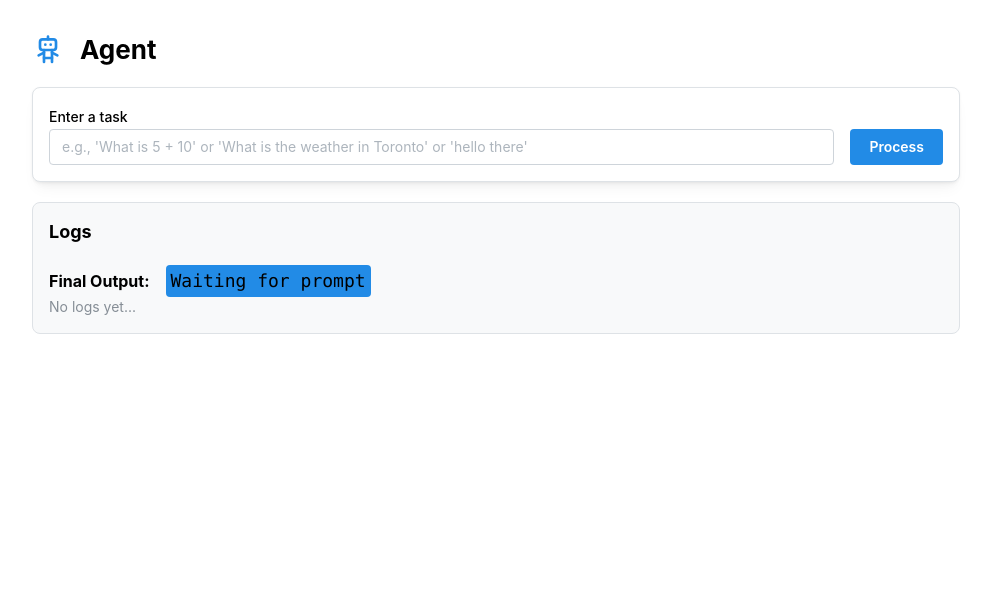
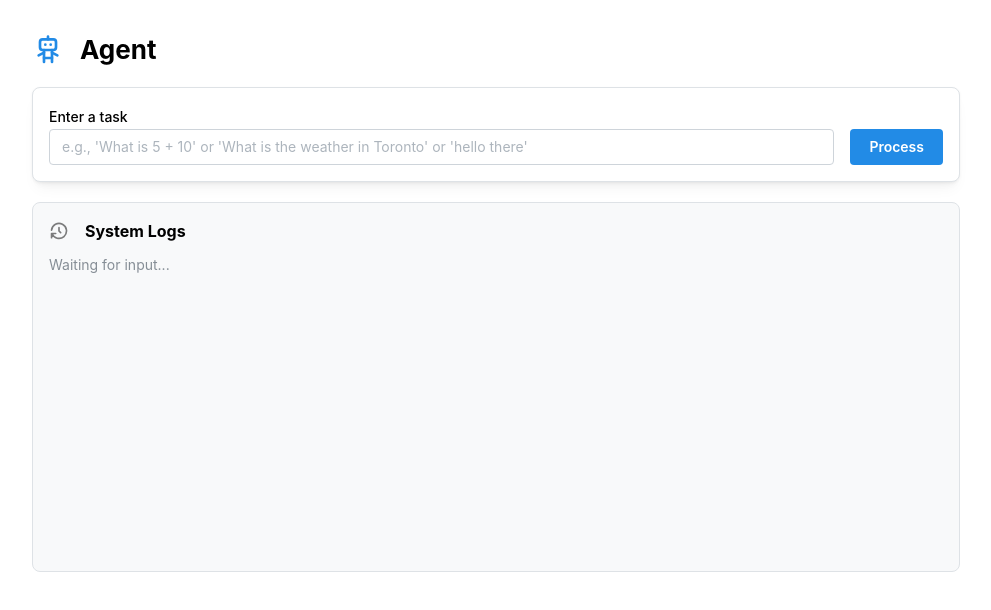
Before and after one commit to soaapp/genai-assessment, a React (Vite) app in the folder frontend/: page / in a window 1280 px wide. Shown: the top 610 px of the page, without its empty margins (144-1135 px from the left). Built offline with nearby package versions, Linux system fonts and the light colour scheme.

Commit message:
cleaning up logs ui

```diff
--- a/frontend/src/App.jsx
+++ b/frontend/src/App.jsx
@@ -1,7 +1,7 @@
 import React from 'react';
-import { useState, useEffect } from 'react';
-import { Container, Title, TextInput, Button, Paper, Group, Stack, Text, Code } from '@mantine/core';
-import { IconRobot } from '@tabler/icons-react';
+import { useState, useEffect, useRef } from 'react';
+import { Container, Title, TextInput, Button, Paper, Group, Stack, Text, Code, ScrollArea } from '@mantine/core';
+import { IconRobot, IconHistory } from '@tabler/icons-react';
 
 
 function App() {
@@ -11,12 +11,20 @@ function App() {
   const [loading, setLoading] = useState(false);
   const [logs, setLogs] = useState([]);
 
+  const viewport = useRef(null);
+
+  // Auto-scroll to bottom whenever logs update
+  useEffect(() => {
+    if (viewport.current) {
+      viewport.current.scrollTo({ top: viewport.current.scrollHeight, behavior: 'smooth' });
+    }
+  }, [logs]);
+
   const handleProcess = async () => {
     if (!query) return;
 
     setLoading(true);
     setResult(null);
-    setLogs([]);
 
     try {
       const response = await fetch('http://localhost:3001/process', {
@@ -34,7 +42,11 @@ function App() {
       const data = await response.json();
 
       setResult(data.output);
-      setLogs(data.steps);
+      setLogs(prev => [
+        ...prev,
+        "",
+        ...data.steps
+      ]);
 
     } catch (error) {
       console.error("Error:", error);
@@ -71,25 +83,31 @@ function App() {
           </Group>
         </Paper>
 
+        {result && (
+          <Paper withBorder p="md" radius="md" bg="blue.0" style={{ borderColor: '#228be6' }}>
+            <Title order={5} c="blue.9" mb="xs">Result</Title>
+            <Code block color="blue" fz="lg">{result}</Code>
+          </Paper>
+        )}
+
 
         <Paper withBorder p="md" radius="md" bg="gray.0">
-          <Title order={4} mb="md">Logs</Title>
-          <Group mt="lg">
-            <Text fw={700}>Final Output:</Text>
-            <Code color="blue" fz="lg">
-              {result || "Waiting for prompt"}
-            </Code>
+          <Group mb="sm">
+            <IconHistory size={20} opacity={0.5} />
+            <Title order={5}>System Logs</Title>
           </Group>
 
-          <Stack gap="xs">
-            {logs.length === 0 && <Text c="dimmed" size="sm">No logs yet...</Text>}
+          <ScrollArea h={300} viewportRef={viewport} type="always" offsetScrollbars>
+            <Stack gap={4}>
+              {logs.length === 0 && <Text c="dimmed" size="sm">Waiting for input...</Text>}
 
-            {logs.map((step, index) => (
-              <Text key={index} size="sm" style={{ fontFamily: 'monospace' }}>
-                {step}
-              </Text>
-            ))}
-          </Stack>
+              {logs.map((step, index) => (
+                <Text key={index} size="xs" style={{ fontFamily: 'monospace' }} c="dimmed">
+                  {step}
+                </Text>
+              ))}
+            </Stack>
+          </ScrollArea>
         </Paper>
 
       </Stack>
```
